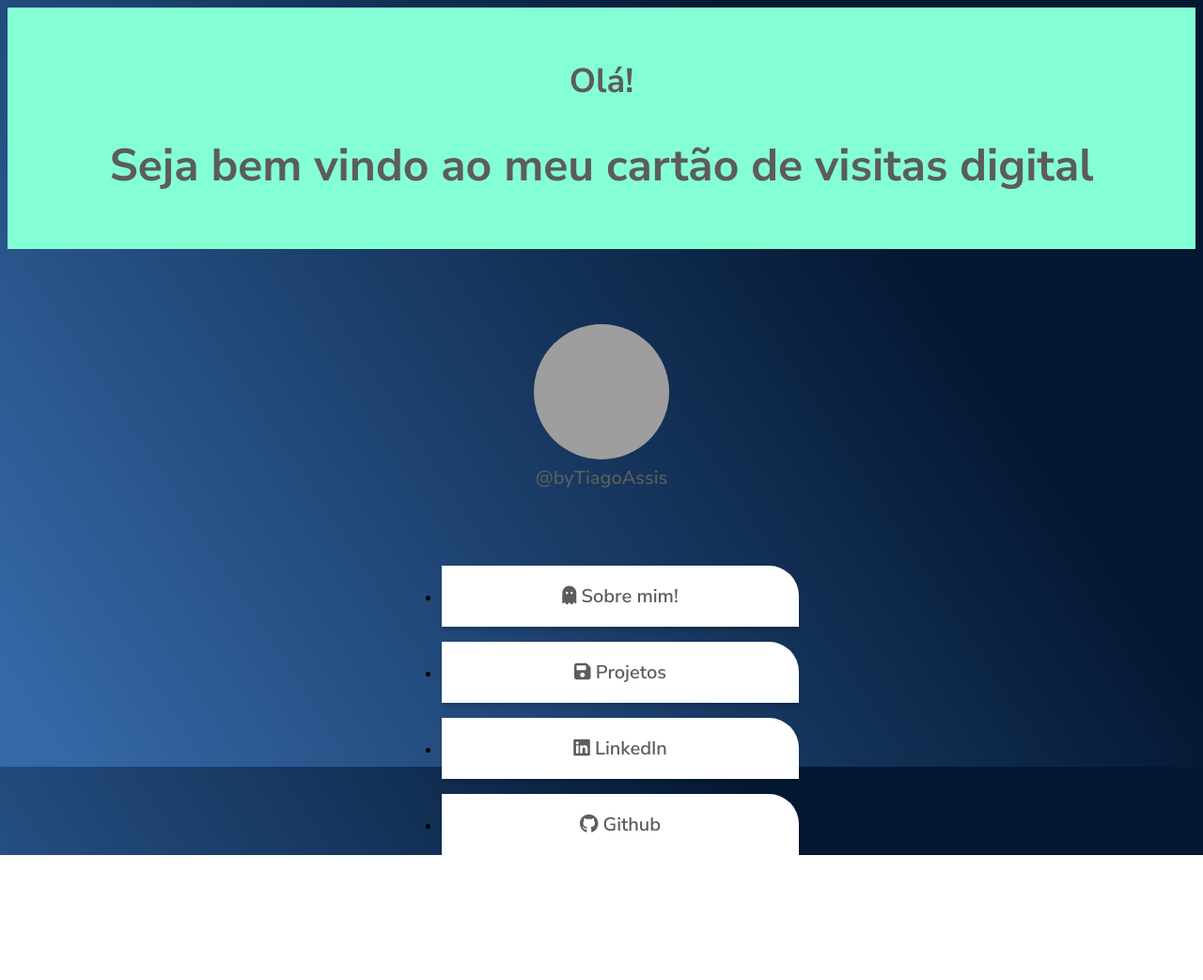
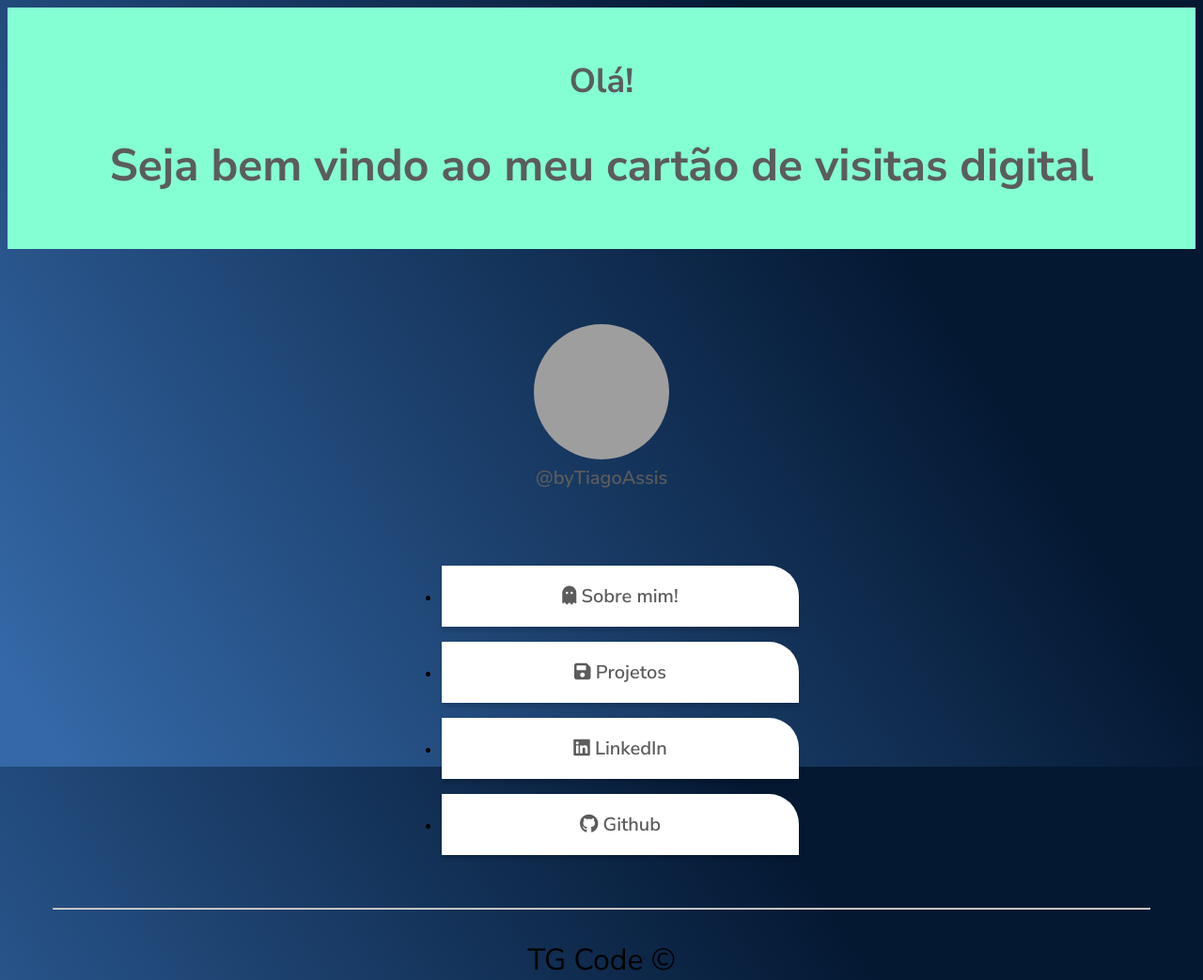
Before and after one commit to byTiagoAssis/business-card, a plain HTML site: page index.html in a window 1280 px wide. Shown: the whole page at 94% size. Before the commit the page ends 910 px from the top, so only its background shows below. Drawn offline with Linux system fonts and the light colour scheme; grey boxes are pictures that could not be loaded.

Commit message:
Criando um footer

```diff
--- a/index.html
+++ b/index.html
@@ -57,6 +57,12 @@
                 </li>
             </ul>
         </section>
+        <footer>
+            <hr>
+            <div>
+                <p>TG Code <span>&copy;</span></p>
+            </div>
+        </footer>
     </main>
 </body>
 </html>
--- a/style.css
+++ b/style.css
@@ -56,3 +56,14 @@ li a {
     font-size: 20px;
     color: #5C5C5C;
 }
+
+ footer {
+    padding-top: 2rem;
+    margin: 0 3rem;
+}
+
+ p {
+    margin-top: 2rem;
+    font-size: 2rem;
+
+}
```
